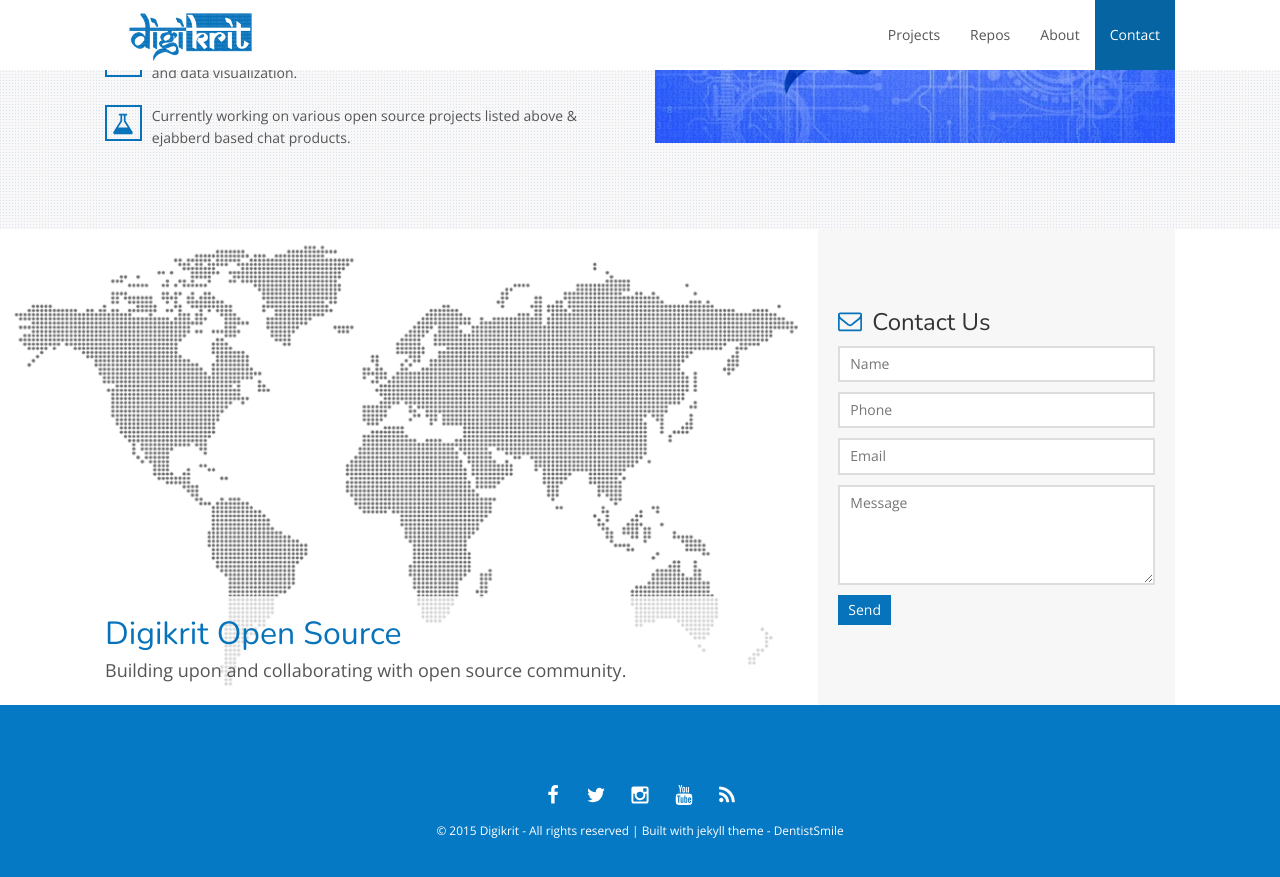
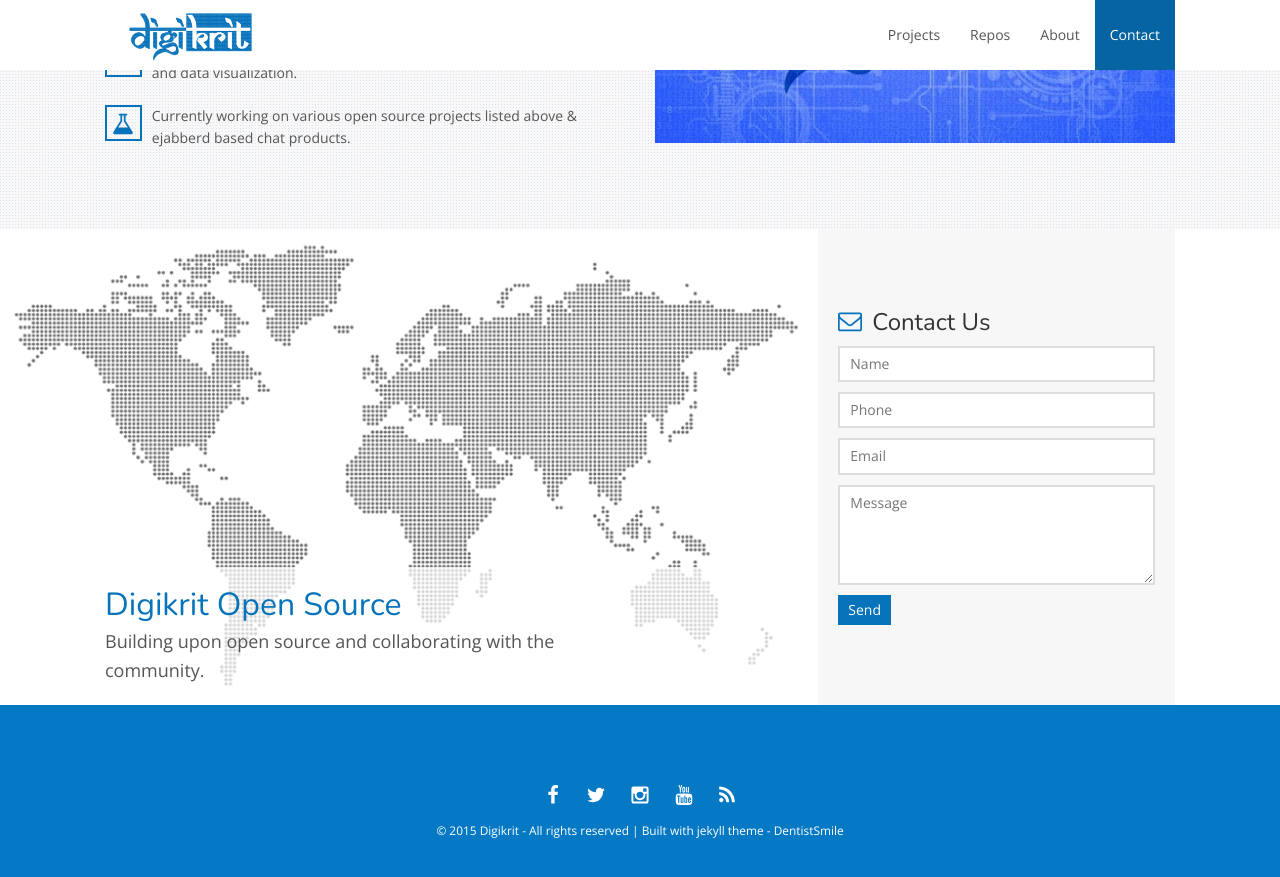
Before and after one commit to digikrit/digikrit.github.io, a Jekyll site: the page built from index.html, in a window 1280 px wide and 900 px high, scrolled down 1028 px. Shown: the top 877 px of the window. Built offline with Jekyll 4.4.1, drawn with Linux system fonts in a browser that asks for light colours; nearby versions of some CDN libraries.

Commit message:
Changed the tagline in config file.

```diff
--- a/_config.yml
+++ b/_config.yml
@@ -9,7 +9,7 @@ logo_url: images/logo.png
 hero:
     hero_img: hero.png
     hero_title: Digikrit Open Source
-    hero_description: Building upon and collaborating with open source community.
+    hero_description: Building upon open source and collaborating with the community.
 
 # Contact form
 api_token: # Enter API token here
```
